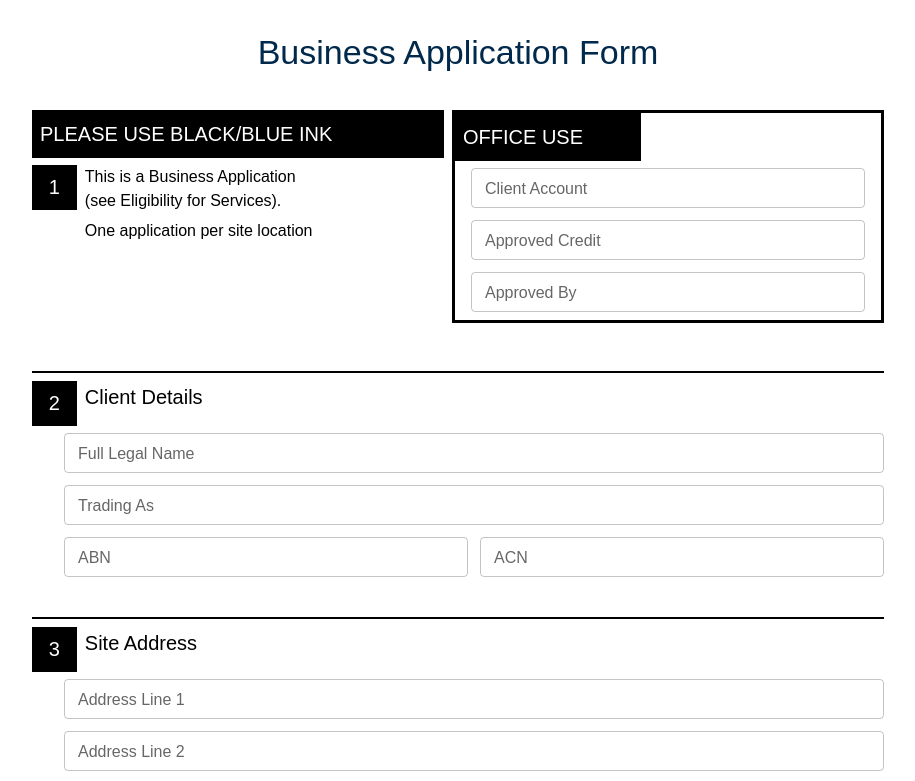
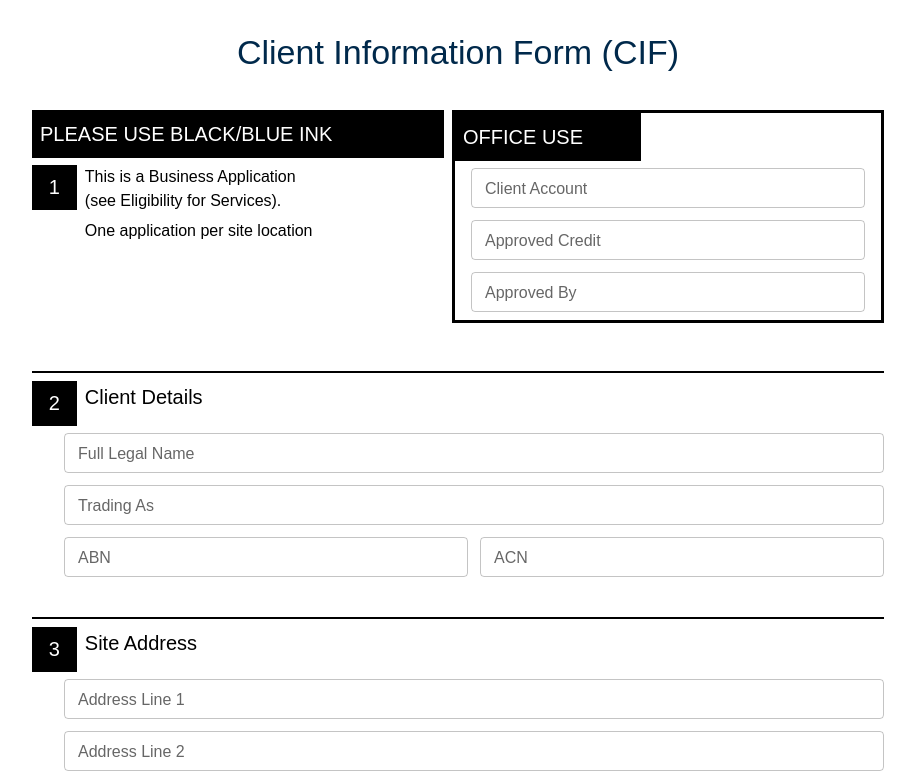
Before and after one commit to forwardtop/mui-multi-form, a React (Create React App) app: page / in a window 1280 px wide. Shown: the top 781 px of the page, without its empty margins (182-1097 px from the left). Built offline with nearby package versions, Linux system fonts and the light colour scheme.

Commit message:
changed title

```diff
--- a/src/MultiSectionForm.js
+++ b/src/MultiSectionForm.js
@@ -108,7 +108,7 @@ const MultiSectionForm = () => {
   return (
     <Container maxWidth="md" sx={{ marginTop: "2rem" }}>
       <Typography variant="h4" gutterBottom align="center" color="primary">
-        Business Application Form
+        Client Information Form (CIF)
       </Typography>
 
       <form onSubmit={handleSubmit}>
```
